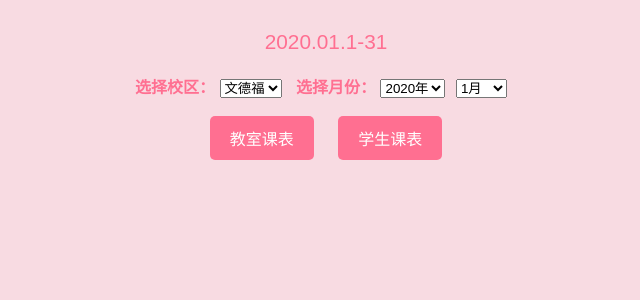
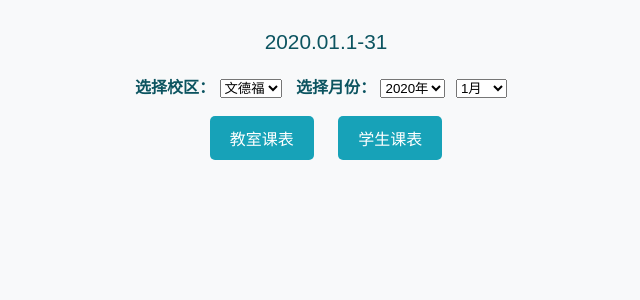
Before and after one commit to zhuanfeng/liyuan_schedule, a Flask app: template templates/campus_schedule.html in a window 1280 px wide. Shown: the top 300 px of the page, without its empty margins (314-954 px from the left). Run offline with Flask 3, Linux system fonts and the light colour scheme; the template is opened without the code that fills it, so the values that code supplies are empty.

Commit message:
调整颜色配置

```diff
--- a/templates/campus_schedule.html
+++ b/templates/campus_schedule.html
@@ -6,7 +6,7 @@
     <title>{{ title }}</title>
     <style>
         body {
-            background: #f8dbe2;
+            background: #f8f9fa;
             font-family: '微软雅黑', Arial, sans-serif;
             min-width: 1200px;
         }
@@ -14,21 +14,21 @@
             text-align: center;
             font-size: 2.5rem;
             font-weight: bold;
-            color: #ff6f91;
+            color: #0c5460;
             margin-top: 30px;
             letter-spacing: 2px;
         }
         .date-range {
             text-align: center;
             font-size: 1.3rem;
-            color: #ff6f91;
+            color: #0c5460;
             margin-bottom: 20px;
         }
         .classroom-title {
             text-align: center;
             font-size: 1.8rem;
             font-weight: bold;
-            color: #ff6f91;
+            color: #0c5460;
             margin: 30px 0 20px 0;
             letter-spacing: 1px;
             position: relative;
@@ -191,7 +191,7 @@
             margin-bottom: 20px;
         }
         .type-switch button {
-            background: #ff6f91;
+            background: #17a2b8;
             color: white;
             border: none;
             padding: 10px 20px;
@@ -232,23 +232,23 @@
     <div class="date-range">{{ date_range }}</div>
     <div style="text-align:center; margin-bottom: 18px;">
         <form id="monthForm" style="display:inline-block;">
-            <label style="font-weight:bold;color:#ff6f91;">选择校区：</label>
+            <label style="font-weight:bold;color:#0c5460;">选择校区：</label>
             <select id="campusSelect" name="campus" style="margin-right:10px;">
                 <option value="wendefu" {% if current_campus == 'wendefu' %}selected{% endif %}>文德福</option>
                 <option value="cuihai" {% if current_campus == 'cuihai' %}selected{% endif %}>翠海</option>
                 <option value="weipeng" {% if current_campus == 'weipeng' %}selected{% endif %}>玮鹏</option>
             </select>
-            <label style="font-weight:bold;color:#ff6f91;">选择月份：</label>
+            <label style="font-weight:bold;color:#0c5460;">选择月份：</label>
             <select id="yearSelect" name="year" style="margin-right:6px;"></select>
             <select id="monthSelect" name="month" style="margin-right:10px;"></select>
             <span id="studentSelectContainer" style="display:none;">
-                <label style="font-weight:bold;color:#ff6f91;">选择学生：</label>
+                <label style="font-weight:bold;color:#0c5460;">选择学生：</label>
                 <select id="studentSelect" name="student" style="margin-right:10px;">
                     <option value="">请选择学生</option>
                 </select>
             </span>
             <span id="classroomSelectContainer" style="display:none;">
-                <label style="font-weight:bold;color:#ff6f91;">选择教室：</label>
+                <label style="font-weight:bold;color:#0c5460;">选择教室：</label>
                 <select id="classroomSelect" name="classroom" style="margin-right:10px;">
                     <option value="">请选择教室</option>
                 </select>
```
Also changed, not shown: other parts of templates/campus_schedule.html (+12 -12 lines).
